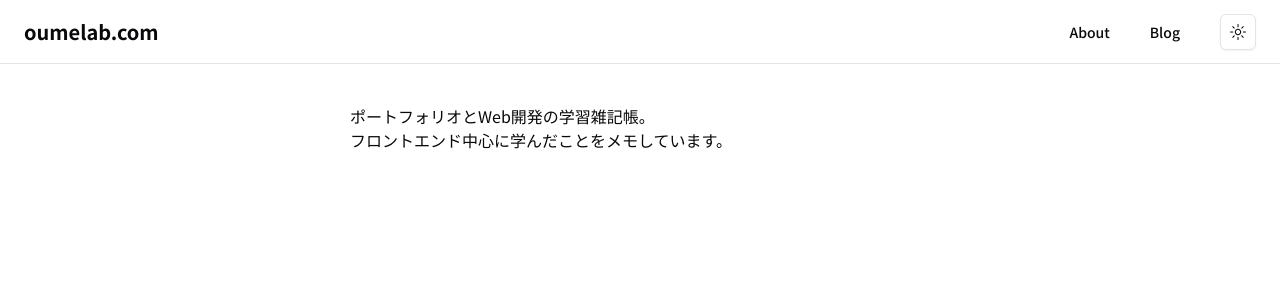
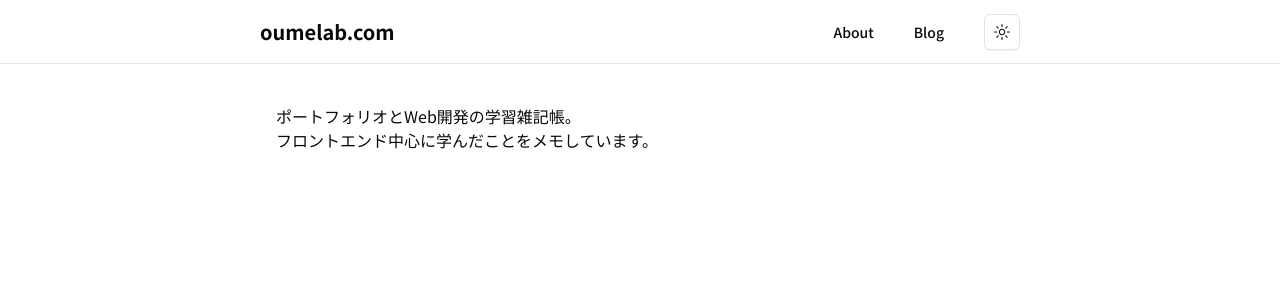
Before and after one commit to oumelab/iwatak.me, a Next.js app: page / in a window 1280 px wide. Shown: the top 300 px of the page. Built offline with nearby package versions, Linux system fonts and the light colour scheme.

Commit message:
fix: layout

```diff
--- a/app/blog/[slug]/page.tsx
+++ b/app/blog/[slug]/page.tsx
@@ -6,7 +6,7 @@ export default async function Page({ params }: { params: Promise<{ slug: string
 
 
   return (
-    <div className="prose dark:prose-invert mx-auto">
+    <div className="prose dark:prose-invert max-w-3xl mx-auto">
     {post && (
       <>
       <h1 className="text-[28px]">{post.title}</h1>
--- a/app/blog/page.tsx
+++ b/app/blog/page.tsx
@@ -7,7 +7,7 @@ export default async function Page() {
   const postsPerPage = 3;
 
   return (
-    <div className="max-w-[580px] mx-auto py-2">
+    <div className="w-full mx-auto py-2">
       <h1 className="font-bold text-2xl">Blog</h1>
 
       <ul className="my-10 pl-4 space-y-2 list-disc">
--- a/app/layout.tsx
+++ b/app/layout.tsx
@@ -40,7 +40,7 @@ export default function RootLayout({
           disableTransitionOnChange
         >
           <Header />
-          <main className="max-w-[1024px] mx-auto px-6 py-8">{children}</main>
+          <main className="max-w-3xl mx-auto px-5 py-8">{children}</main>
         </ThemeProvider>
       </body>
     </html>
--- a/app/page.tsx
+++ b/app/page.tsx
@@ -2,7 +2,7 @@
 
 export default function Home() {
   return (
-    <div className="max-w-[580px] mx-auto py-2">
+    <div className="w-full mx-auto py-2">
       <p className="">ポートフォリオとWeb開発の学習雑記帳。<br />フロントエンド中心に学んだことをメモしています。</p>
     </div>
   );
--- a/components/header.tsx
+++ b/components/header.tsx
@@ -1,15 +1,19 @@
 import Link from "next/link";
 import Navigation from "./navigation";
-import { ModeToggle } from "./theme-toggle";
+import {ModeToggle} from "./theme-toggle";
 
 export default function Header() {
   return (
-    <header className="h-16 flex items-center justify-between px-6 border-b">
-      <h1 className="font-bold text-xl"><Link href="/">oumelab.com</Link></h1>
-      <div className="flex items-center gap-6">
-      <Navigation />
-      <ModeToggle />
+    <header className="h-16 border-b grid place-items-center">
+      <div className="max-w-[800px] w-full flex items-center justify-between px-5">
+        <h1 className="font-bold text-xl">
+          <Link href="/">oumelab.com</Link>
+        </h1>
+        <div className="flex items-center gap-6">
+          <Navigation />
+          <ModeToggle />
+        </div>
       </div>
     </header>
-  )
+  );
 }
--- a/package.json
+++ b/package.json
@@ -23,16 +23,16 @@
     "next-themes": "^0.4.4",
     "react": "^19.0.0",
     "react-dom": "^19.0.0",
-    "rehype-pretty-code": "^0.14.0",
+    "rehype-pretty-code": "^0.14.1",
     "remark-gfm": "^4.0.0",
     "server-only": "^0.0.1",
-    "shiki": "^1.24.3",
+    "shiki": "^3.3.0",
     "tailwind-merge": "^2.5.5",
     "tailwindcss-animate": "^1.0.7"
   },
   "devDependencies": {
     "@eslint/eslintrc": "^3",
-    "@tailwindcss/typography": "^0.5.15",
+    "@tailwindcss/typography": "^0.5.16",
     "@types/node": "^20",
     "@types/react": "^19",
     "@types/react-dom": "^19",
```
Also changed, not shown: 1 other file (tests, documents, lock files or other folders).
